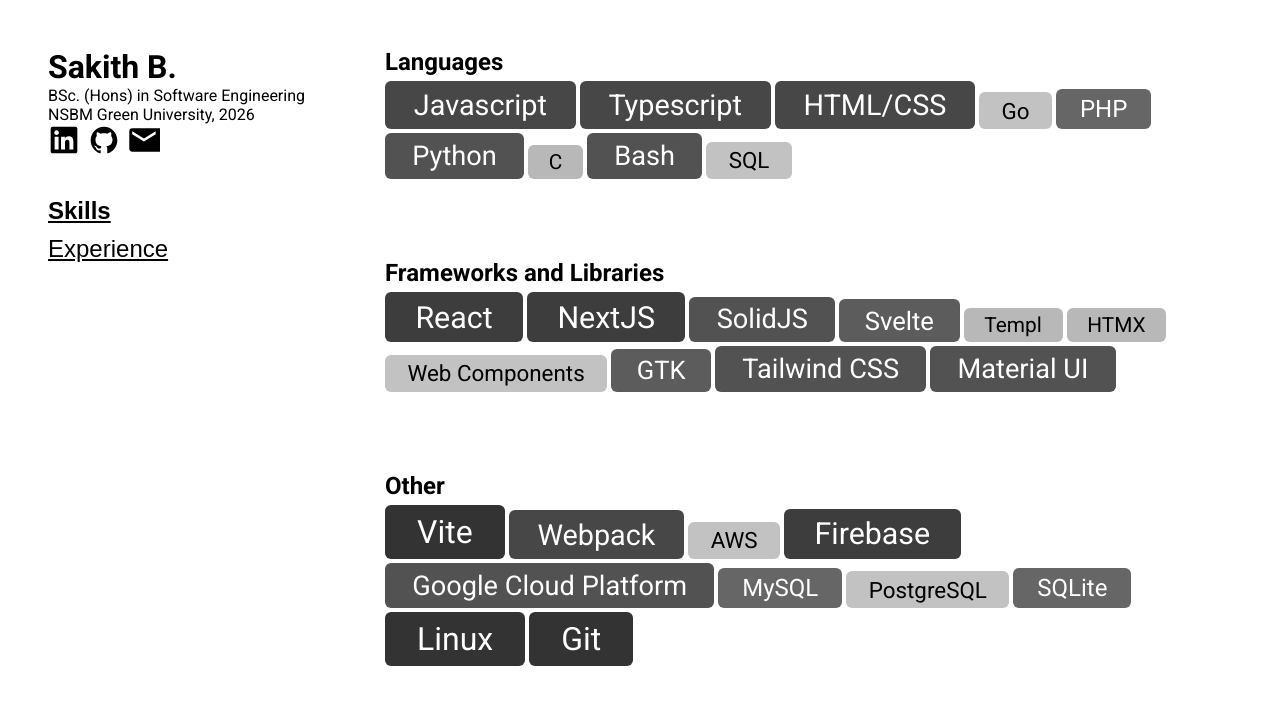
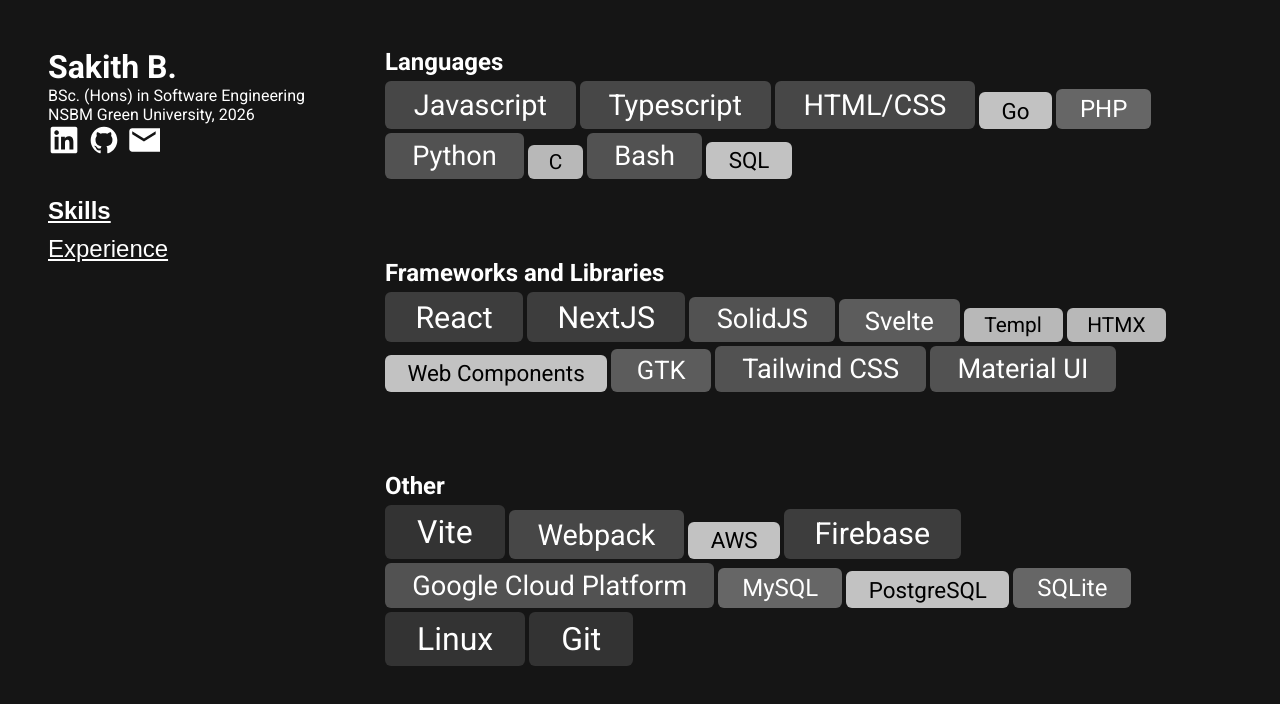
Before and after one commit to sakithb/sakithb.github.io, a plain HTML site: page index.html in a window 1280 px wide. Drawn offline with Linux system fonts and the dark colour scheme.

Commit message:
added dark mode

```diff
--- a/index.html
+++ b/index.html
@@ -4,6 +4,7 @@
 <head>
     <meta charset="UTF-8">
     <meta name="viewport" content="width=device-width, initial-scale=1.0">
+    <meta name="darkreader-lock">
     <title>Sakith B.</title>
     <link rel="preconnect" href="https://fonts.googleapis.com">
     <link rel="preconnect" href="https://fonts.gstatic.com" crossorigin>
--- a/script.js
+++ b/script.js
@@ -227,9 +227,6 @@ class SkillsContentElement extends HTMLElement {
                     pillFg = 100;
                 }
 
-                pill.setAttribute("pillFg", pillFg.toString());
-                pill.setAttribute("pillBg", pillBg.toString());
-
                 pill.textContent = item.name;
                 pill.style.backgroundColor = `hsl(0, 0%, ${Math.round(pillBg)}%)`;
                 pill.style.color = `hsl(0, 0%, ${pillFg}%)`;
--- a/styles.css
+++ b/styles.css
@@ -40,7 +40,7 @@ aside {
 }
 
 #socials>a>svg:hover {
-    fill: rgb(80, 80, 80);
+    opacity: 0.5;
 }
 
 nav {
@@ -231,3 +231,26 @@ nav {
         padding-left: 0px;
     }
 }
+
+@media (prefers-color-scheme: dark) {
+    body {
+        background-color: #151515;
+        color: #ffffff;
+    }
+
+    aside #socials>a>svg {
+        fill: #ffffff;
+    }
+
+    nav .nav-button {
+        color: #ffffff;
+    }
+
+    .xp-groups .group .xp {
+        background-color: rgb(60, 60, 60);
+    }
+
+    .xp-groups .group .xp a {
+        color: #ffffff;
+    }
+}
```
